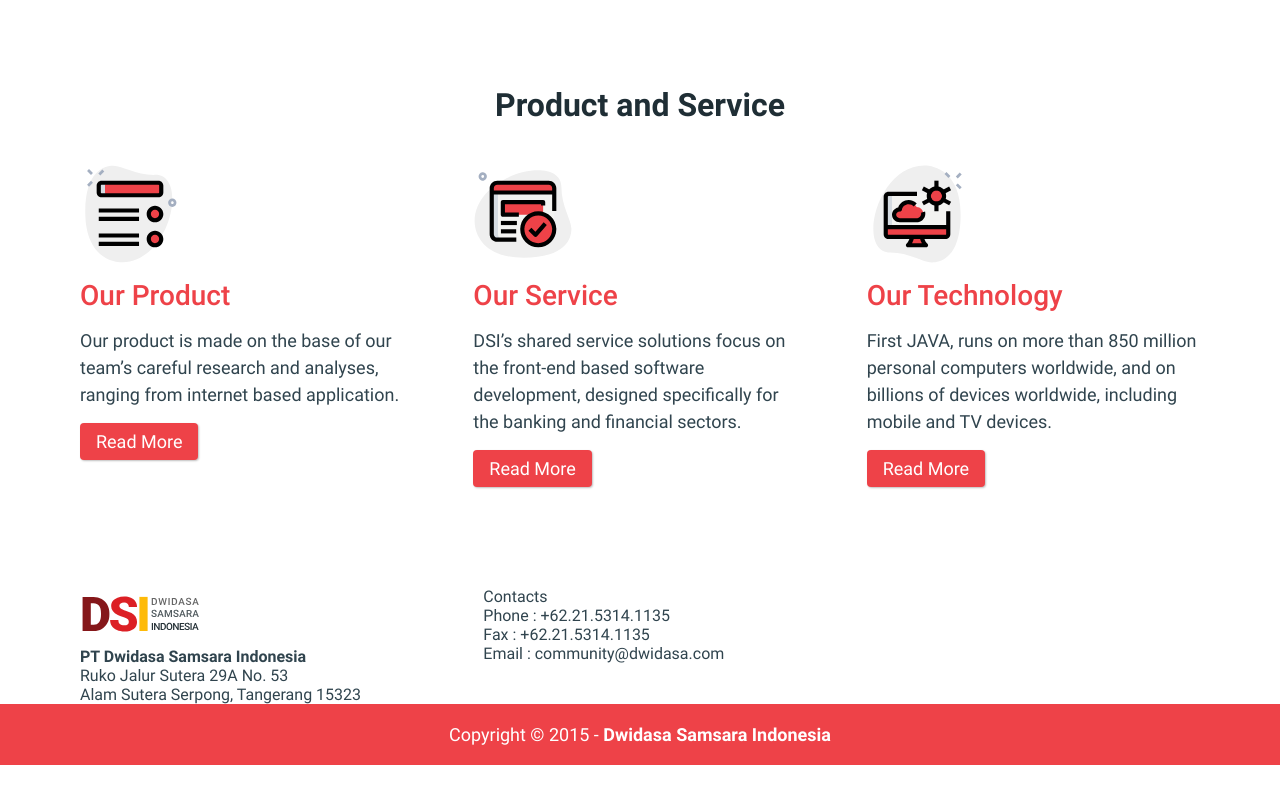
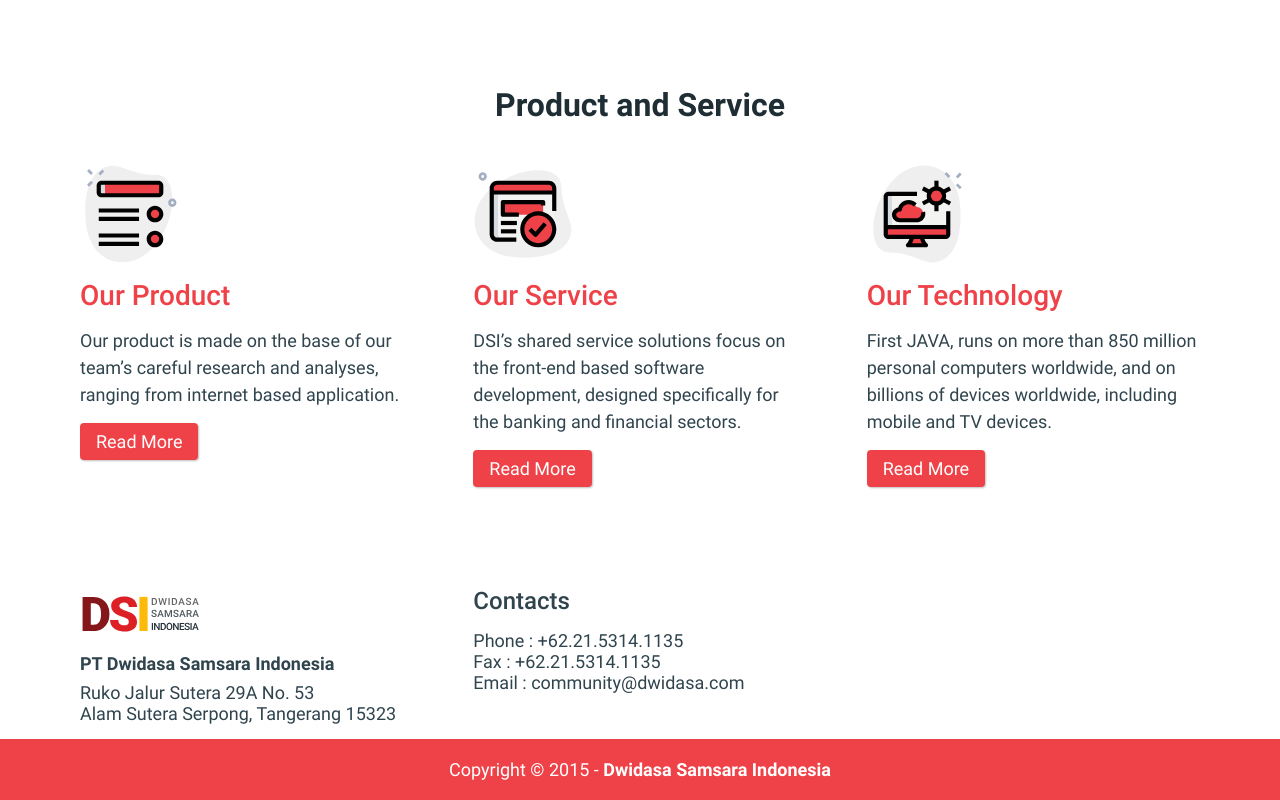
Before and after one commit to p1613m/edu-layout, a plain HTML site: page index.html in a window 1280 px wide. Shown: the part 1297-2097 px from the top of the page. Before the commit the page ends 2062 px from the top, so only its background shows below. Drawn offline with Linux system fonts and the light colour scheme.

Commit message:
Finish layout

```diff
--- a/assets/styles.css
+++ b/assets/styles.css
@@ -181,9 +181,25 @@ a {
 .footer-contacts {
 	display: flex;
 	gap: 60px;
+	width: calc(100% / 3 * 2);
+	font-size: 18px;
+	margin-bottom: 15px;
 }
 .footer-contacts-item {
-	flex-basis: calc(100% / 3 - 30px);
+	flex-basis: calc(50% - 40px);
+}
+.footer-contacts img {
+	display: block;
+	margin-bottom: 10px;
+}
+.footer-contacts b {
+	display: block;
+	margin-bottom: 8px;
+}
+.footer-contacts-title {
+	font-size: 24px;
+	font-weight: 600;
+	margin-bottom: 15px;
 }
 .footer-copy {
 	background: #EE4248;
--- a/index.html
+++ b/index.html
@@ -96,7 +96,9 @@
 	<div class="container">
 		<div class="footer-contacts">
 			<div class="footer-contacts-item">
-				<img src="assets/images/logo.svg" alt="">
+				<a href="#">
+					<img src="assets/images/logo.svg" alt="">
+				</a>
 				<p><b>PT Dwidasa Samsara Indonesia</b></p>
 				<p>Ruko Jalur Sutera 29A No. 53<br>Alam Sutera Serpong, Tangerang 15323</p>
 			</div>
```
